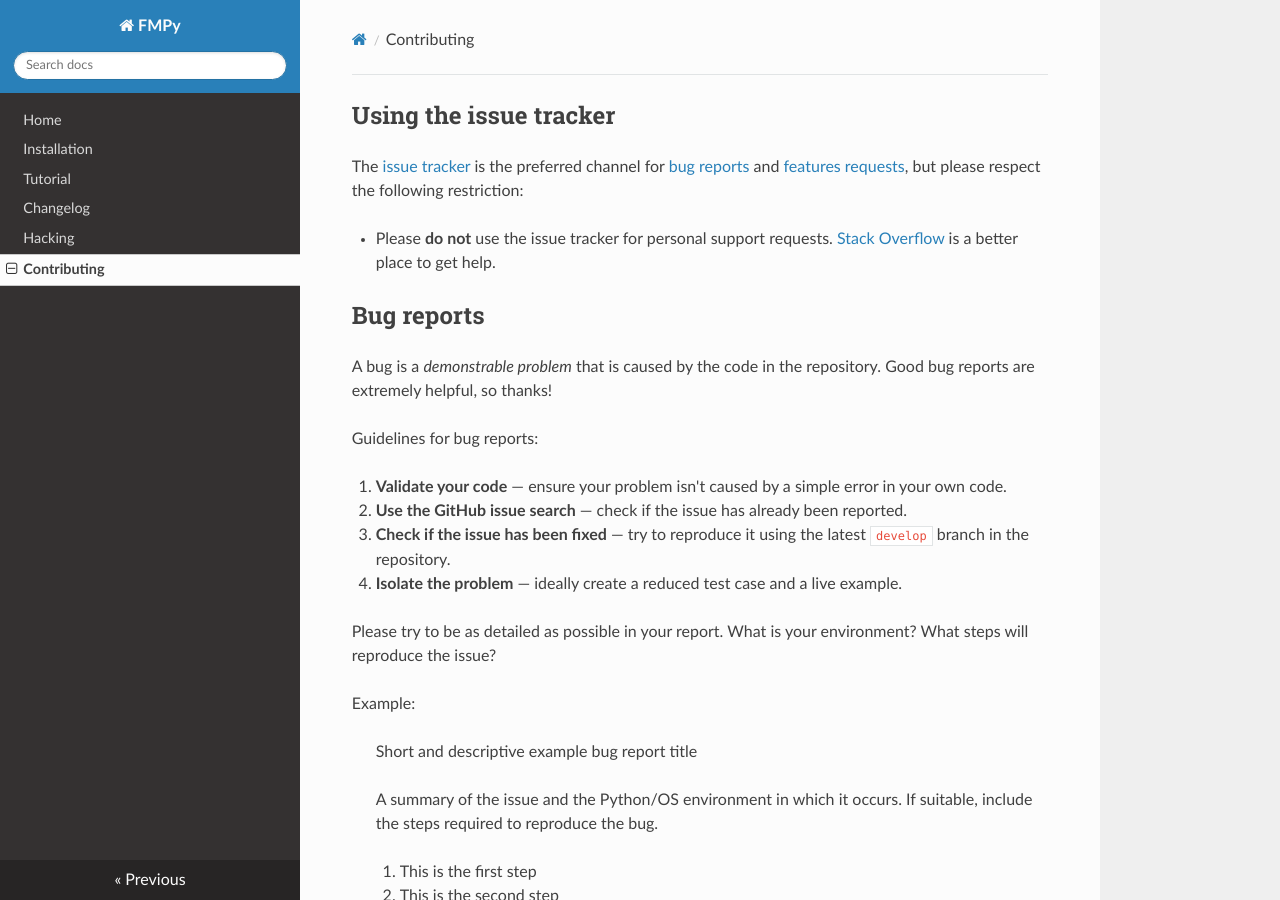
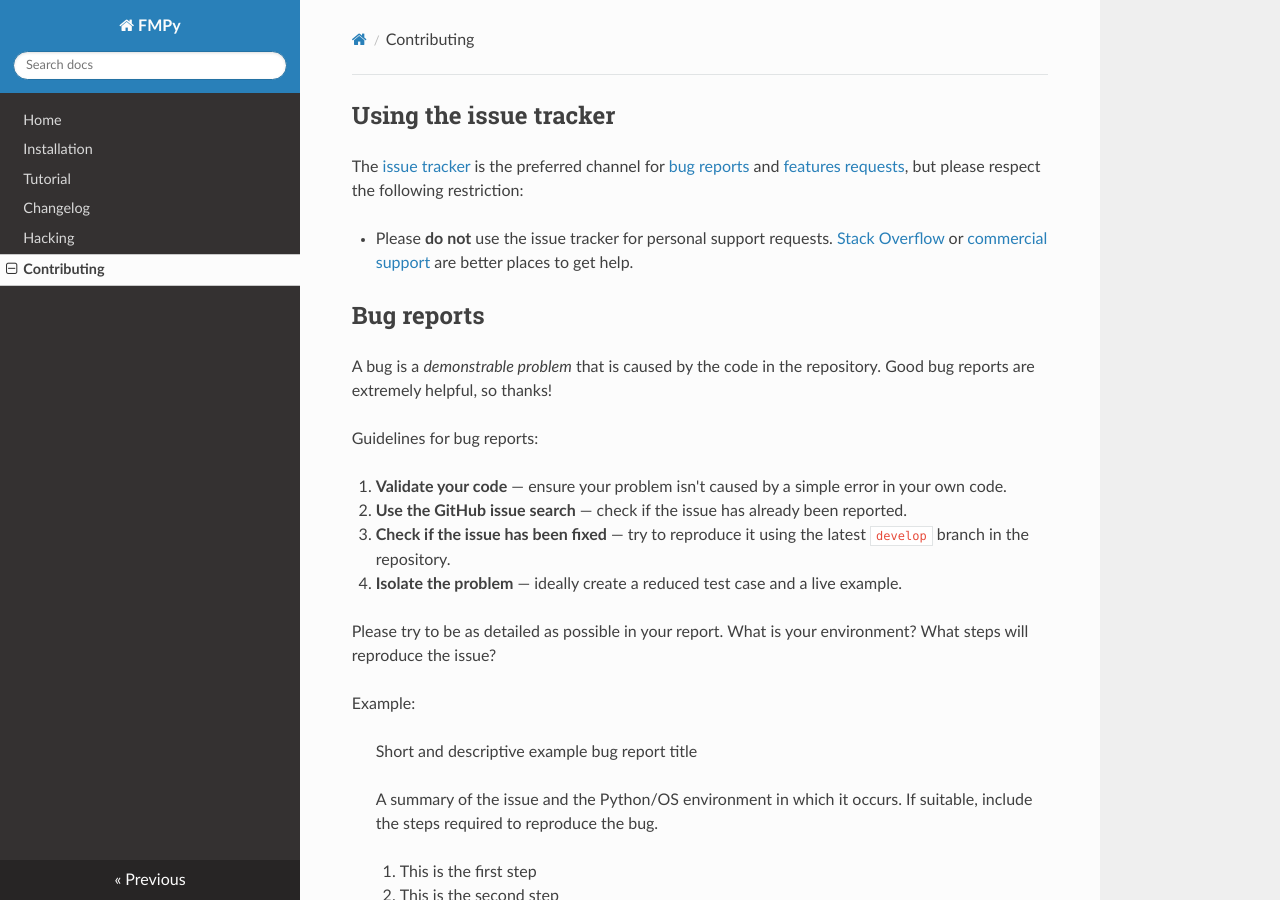
Before and after one commit to CATIA-Systems/FMPy, an MkDocs documentation site: the page built from docs/contributing.md, in a window 1280 px wide and 900 px high. Built offline with MkDocs 1.6.1, drawn with Linux system fonts in a browser that asks for light colours; nearby versions of some CDN libraries; old or Windows-style settings are respelled for this version of MkDocs.

Commit message:
Add link to commercial support to contribution guide
[skip ci]

```diff
--- a/docs/contributing.md
+++ b/docs/contributing.md
@@ -5,7 +5,7 @@ the preferred channel for [bug reports](#bug-reports) and [features requests](#f
 but please respect the following restriction:
 
 * Please **do not** use the issue tracker for personal support requests.
-  [Stack Overflow](https://stackoverflow.com/) is a better place to get help.
+  [Stack Overflow](https://stackoverflow.com/) or [commercial support](../README.md#commercial-support) are better places to get help.
 
 
 ## Bug reports
```
